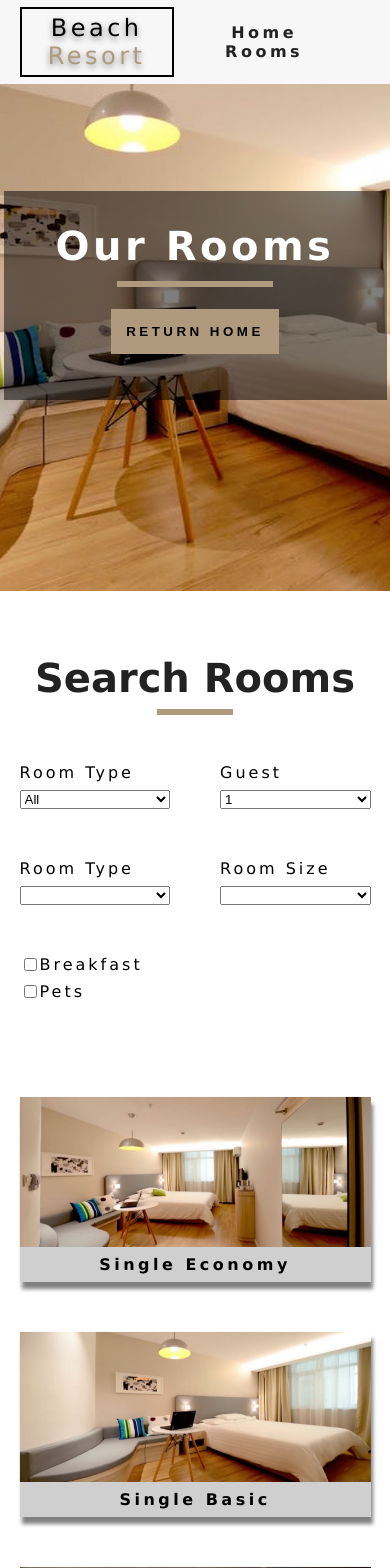
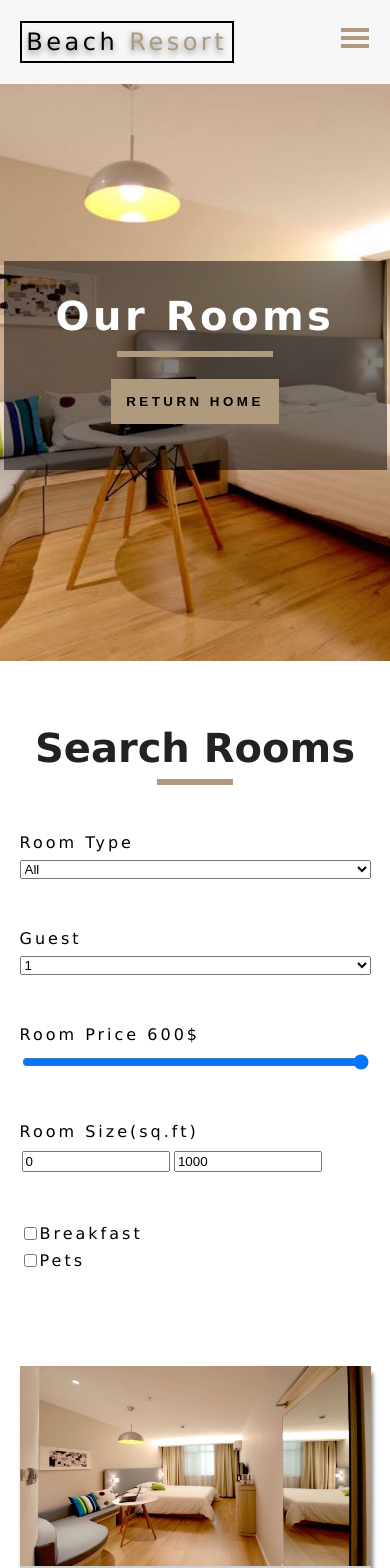
Before and after one commit to vaishnavipy/Responsive-beach-resort-react, a React (Create React App) app: page /rooms in a window 390 px wide. Shown: the top 1568 px of the page. Built offline with nearby package versions, Linux system fonts and the light colour scheme.

Commit message:
navbar-responsive

```diff
--- a/src/App.css
+++ b/src/App.css
@@ -12,6 +12,7 @@ body{
   background-color: #F7F7F7;
   letter-spacing: 3.5px;
  position: fixed;
+ z-index: 3;
 
 }
 .logo{
@@ -20,6 +21,7 @@ body{
   padding: 0.2em;
   font-weight: 540;
   cursor: pointer;
+  float: left;
 
 }
 .resort{
@@ -27,23 +29,85 @@ body{
 }
 .container{
   max-width: 1200px;
-display: flex;
+
   width:90%;
   margin: auto;
+  display: flex;
   justify-content: space-between;
   align-items: center;
   height: 10vh;
+
 }
-a{
+.menu a,.small-screen-menu a{
+
   text-decoration: none;
   color:#222222;
-  padding: 1em;
+  padding: 0 1em;
   font-weight: 900;
   transition: color 1s;
+
 }
 
-a:hover{
+
+.menu a:hover,.small-screen-menu a:hover{
   color: #AF9A7D;
+}
+
+.menu-icon{
+
+ font-size: 2rem;
+  display: none;
+  color:#AF9A7D;
+  cursor: pointer;
+
+
+}
+.small-screen-menu-parent{
+  position: relative;
+  top:10vh;
+  transition: transform 0.5s linear;
+
+}
+
+.small-screen-menu{
+
+  display: flex;
+  flex-direction: column;
+  gap:2rem;
+  background-color: #F7F7F7;
+  position: relative;
+  top:0;
+  left: 0;
+
+
+ }
+
+ .hide-sidebar{
+
+  transform: translateY(-100%);
+}
+
+.show-sidebar {
+  transform: translateY(0);
+  }
+
+
+@media (max-width:700px){
+  .menu{
+    display: none;
+  }
+
+  .menu-icon{
+    display: block;
+    align-self: center;
+
+  }
+
+}
+@media (min-width:801px){
+  .small-screen-menu{
+    display: none;
+  }
 }
 
 
@@ -254,7 +318,8 @@ text-transform: capitalize;
   text-align: left;
 }
 .filter-grid{
-  grid-template-columns: repeat(auto-fit,minmax(100px,1fr));
+  grid-template-columns: repeat(auto-fit,minmax(220px,1fr));
+  grid-column-gap: 20px ;
   margin-top: 3em;
 }
 .filter-flex{
@@ -269,20 +334,31 @@ text-transform: capitalize;
 label{
   letter-spacing: 3px;
 }
-
+input[type="number"]{
+  width:40%;
+  margin: 2px ;
+}
 /*--------- ALL ROOMS GRID-------------*/
 .all-rooms-container{
 
   max-width: 1200px;
   width: 90%;
   display: grid;
-  grid-template-columns: repeat(auto-fit,minmax(250px,1fr));
+  grid-template-columns: repeat(auto-fill,minmax(250px,1fr));
   margin:auto;
   grid-column-gap: 50px ;
   grid-row-gap: 50px ;
   margin-top: 4em;
  margin-bottom: 3em;
 
+}
+
+.no-rooms-txt{
+  max-width: 1200px;
+  width: 90%;
+  margin:auto;
+  margin-top: 3em;
+  margin-bottom: 3em;
 }
 .room-flex{
   display: flex;
@@ -330,7 +406,11 @@ label{
 .all-room-flex-height{
   height: 150px;
 }
-
+@media (max-width:650px){
+  .all-room-flex-height{
+    height: 200px;
+  }
+}
 
 
 /*--------- ROOM DETAILS-------------*/
--- a/src/components/filter.js
+++ b/src/components/filter.js
@@ -1,11 +1,14 @@
-import React,{useState} from "react"
+import React,{useContext, useEffect, useState} from "react"
+import { RoomContext } from "../roomContextProvider"
 
 
 
 
 function Filter(){
 
-    const [input,setInput] = useState({roomType:"",guests:""})
+    const {handleFilters} = useContext(RoomContext)
+
+    const [input,setInput] = useState({roomType:"all",guests:"1",price:"600",minSize:"0",maxSize:"1000",bfchecked:false,petschecked:false})
 
 
 
@@ -13,9 +16,24 @@ function Filter(){
 
         const {name,value} = e.target
 
-        setInput(prevState => ({...prevState,[name]:value}))
+        if(name == "bfchecked"){
+
+            setInput(prevState => ({...prevState,[name]:!prevState.bfchecked}))
+        }else if(name == "petschecked"){
+
+            setInput(prevState => ({...prevState,[name]:!prevState.petschecked}))
+        }
+        else{
+
+            setInput(prevState => ({...prevState,[name]:value}))
+        }
 
     }
+
+    useEffect(()=>{
+
+        handleFilters(input)
+    },[input])
 
     return(
         <div className="services-container filter-bg">
@@ -26,8 +44,8 @@ function Filter(){
                     <label for="room-type">Room Type</label>
                     <select name="roomType" id="roomType" value={input.roomType} onChange={handleChange}>
                         <option value="all">All</option>
-                        <option value="triple">Triple</option>
-                        <option value="Family">Family</option>
+                        <option value="presidential">Presidential</option>
+                        <option value="family">Family</option>
                         <option value="double">Double</option>
                         <option value="single">Single</option>
                     </select>
@@ -42,22 +60,23 @@ function Filter(){
                         <option value="4">4</option>
                         <option value="5">5</option>
                         <option value="6">6</option>
+                        <option value="10">10</option>
                     </select>
                 </div>
 
                 <div className="filter-flex">
-                    <label for="room-price">Room Type</label>
-                    <select></select>
+                    <label for="room-price">Room Price {input.price}$</label>
+                    <input type="range" min="1" max="600" value={input.price} onChange={handleChange} name="price"/>
                 </div>
 
                 <div className="filter-flex">
-                    <label for="room-size">Room Size</label>
-                    <select></select>
+                    <label for="room-size">Room Size(sq.ft)</label>
+                    <p className="checkbox-flex"> <input type="number" name="minSize" value={input.minSize} onChange={handleChange} min="0"/><input type="number" min="0" name="maxSize" value={input.maxSize} onChange={handleChange}/></p>
                 </div>
 
                 <div  className="filter-flex">
-                   <p className="checkbox-flex"> <input type="checkbox" /><label>Breakfast</label></p>
-                   <p className="checkbox-flex"> <input type="checkbox" /><label>Pets</label></p>
+                   <p className="checkbox-flex"> <input type="checkbox" checked={input.bfchecked} name="bfchecked"  onChange={handleChange}/><label>Breakfast</label></p>
+                   <p className="checkbox-flex"> <input type="checkbox" checked={input.petschecked} name="petschecked" onChange={handleChange}/><label>Pets</label></p>
                 </div>
             </div>
        </div>
--- a/src/components/navbar.js
+++ b/src/components/navbar.js
@@ -1,14 +1,34 @@
 import React from "react"
 import {Link} from "react-router-dom"
+import {GiHamburgerMenu} from "react-icons/gi"
+import { Fragment } from "react"
 
 
 function Navbar(){
+
+    function handleMenuClick(e){
+      let menuElm =  document.querySelector(".small-screen-menu-parent")
+
+        if(menuElm.classList.contains("hide-sidebar")){
+
+            menuElm.classList.remove("hide-sidebar")
+            menuElm.classList.add("show-sidebar")
+        }else{
+            menuElm.classList.add("hide-sidebar")
+            menuElm.classList.remove("show-sidebar")
+        }
+
+    }
+
     return(
+        <Fragment>
     <div className="navbar-container">
         <div className="container">
             <h2 className="logo">
                 Beach <span className="resort">Resort</span>
             </h2>
+
+            <span className="menu-icon" onClick={handleMenuClick}><GiHamburgerMenu /></span>
 
             <div className="menu">
               <Link to="/">  <a href="#">Home</a></Link>
@@ -16,7 +36,17 @@ function Navbar(){
             </div>
 
         </div>
-    </div>)
+
+    </div>
+
+     <div className="small-screen-menu-parent hide-sidebar">
+        <div className="small-screen-menu">
+            <Link to="/">  <a href="#">Home</a></Link>
+            <Link to="/rooms"> <a href="#">Rooms</a></Link>
+        </div>
+    </div>
+ </Fragment>
+    )
 }
 
 export default Navbar;
--- a/src/components/roomsGrid.js
+++ b/src/components/roomsGrid.js
@@ -1,4 +1,4 @@
-import React, { useContext } from "react"
+import React, { Fragment, useContext } from "react"
 import {RoomContext} from "../roomContextProvider"
 import {Link} from "react-router-dom"
 
@@ -25,11 +25,10 @@ function RoomsGrid(){
     })
 
     return(
-    <div className="all-rooms-container">
-
-        {allRooms}
-
-    </div>)
+        <Fragment>
+        { data.length !== 0 ?  <div className="all-rooms-container">  {allRooms } </div> : <h1 className="no-rooms-txt">Unfortunately No Rooms Matched Your Search Parameters</h1> }
+        </Fragment>
+        )
 }
 
 export default RoomsGrid
--- a/src/roomContextProvider.js
+++ b/src/roomContextProvider.js
@@ -8,7 +8,39 @@ function RoomContextProvider({children}){
 
     const [data,setData] = useState(rawdata)
 
+    function handleFilters(input){
+        let temp;
 
+        if(input.roomType == "all"){
+
+            temp = rawdata
+        }else{
+
+            temp =rawdata.filter(obj => obj.fields.name.split(" ")[0] == input.roomType )
+        }
+
+
+        temp =temp.filter(obj => Number(obj.fields.capacity) >= Number(input.guests))
+
+
+        temp = temp.filter(obj => Number(obj.fields.price) <= Number(input.price) )
+
+        temp = temp.filter(obj => Number(obj.fields.size) >= Number(input.minSize))
+
+        temp = temp.filter(obj => Number(obj.fields.size) <= Number(input.maxSize))
+
+        if(input.bfchecked){
+
+            temp = temp.filter(obj => obj.fields.breakfast)
+        }
+        if(input.petschecked){
+            temp = temp.filter(obj => obj.fields.pets)
+        }
+
+        setData(temp)
+
+
+    }
 
     function handleHover(e){
         e.currentTarget.classList.add("dark-bg")
@@ -24,7 +56,7 @@ function RoomContextProvider({children}){
 
 
     return(
-        <RoomContext.Provider value={{data,handleHover,handleHoverOut}}>
+        <RoomContext.Provider value={{data,handleHover,handleHoverOut,handleFilters}}>
 
             {children}
         </RoomContext.Provider>
```
Also changed, not shown: 1 other file (tests, documents, lock files or other folders).
